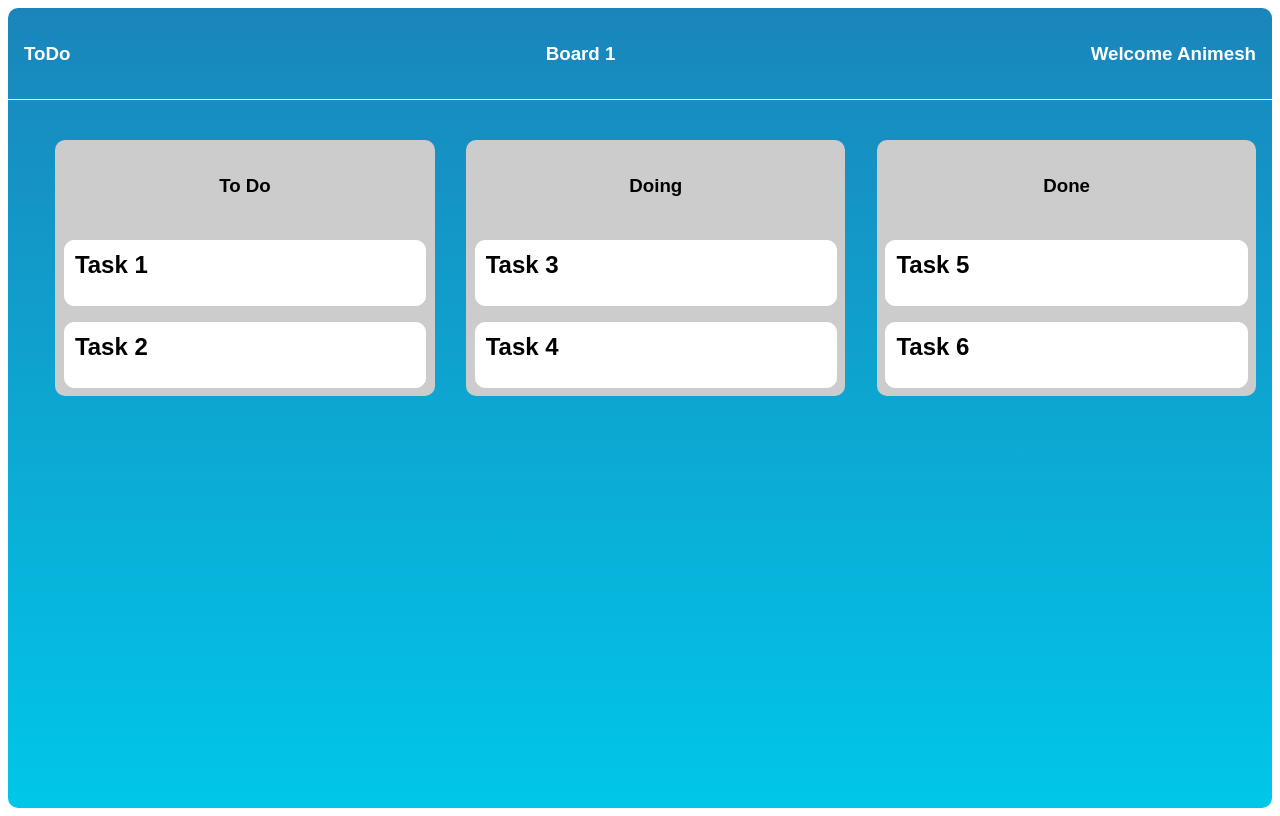
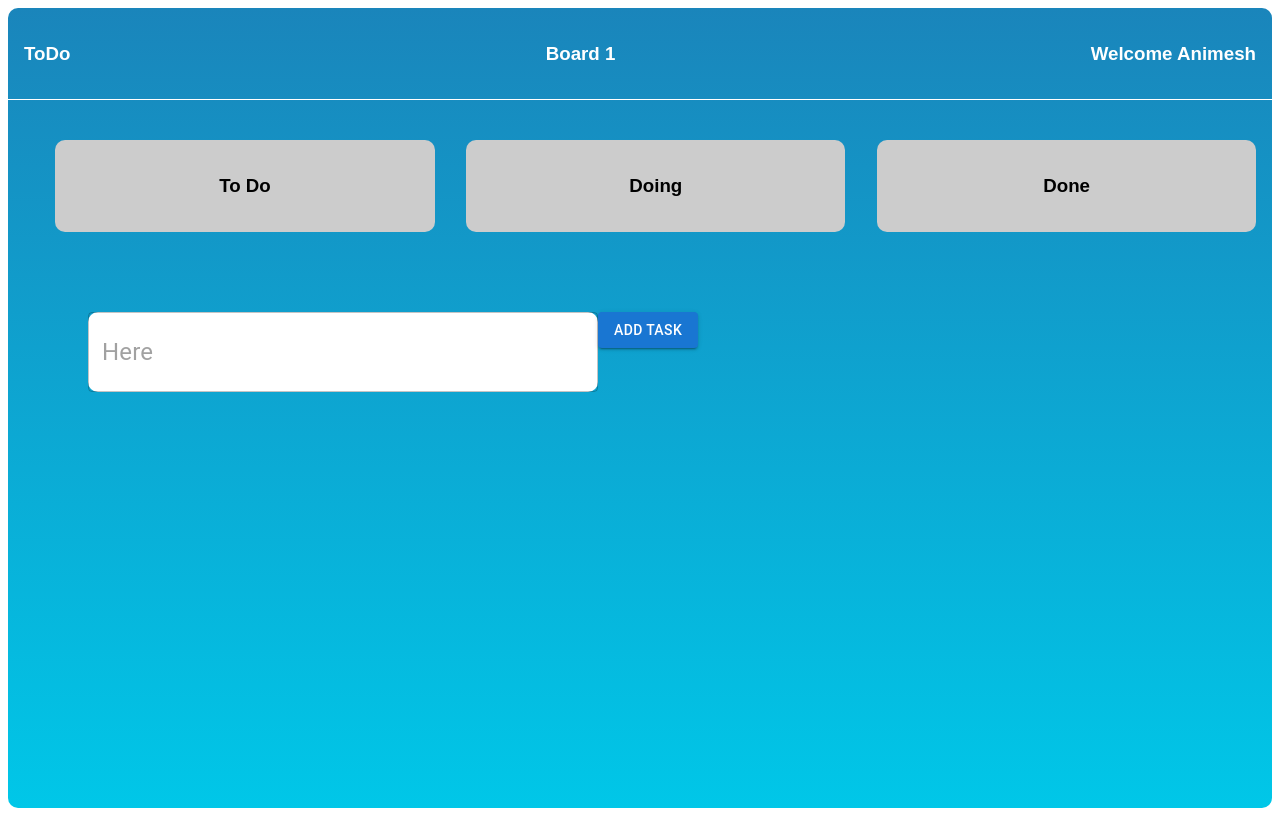
Before and after one commit to animeshdesh/TodoDragNDrop, a React (Vite) app: page /todo in a window 1280 px wide. Built offline with nearby package versions, Linux system fonts and the light colour scheme.

Commit message:
level 2- persitedcards

```diff
--- a/src/components/AddTodoInput.jsx
+++ b/src/components/AddTodoInput.jsx
@@ -1,5 +1,36 @@
-const AddTodoInput = () => {
-  return <div>AddTodoInput</div>;
+/* eslint-disable react/prop-types */
+import { TextField, Button } from "@mui/material";
+
+const AddTodoInput = ({
+  handelAddToDo,
+  newTodoTitle,
+  handleNewTodoTitleChange,
+}) => {
+  return (
+    <div>
+      <TextField
+        //   onChange={handelNameChange}
+        placeholder="Here"
+        size="medium"
+        inputProps={{
+          style: { fontSize: "1.5rem" },
+        }}
+        sx={{
+          backgroundColor: "white",
+          borderRadius: "10px",
+          width: { sm: 500, md: 510 },
+          "& .MuiInputBase-root": {
+            height: 80,
+          },
+        }}
+        value={newTodoTitle} // Step 2: Controlled input value
+        onChange={handleNewTodoTitleChange}
+      />
+      <Button variant="contained" onClick={handelAddToDo}>
+        Add Task
+      </Button>
+    </div>
+  );
 };
 
 export default AddTodoInput;
--- a/src/components/MainContainer.jsx
+++ b/src/components/MainContainer.jsx
@@ -1,27 +1,25 @@
 /* eslint-disable no-unused-vars */
-import { useState } from "react";
+import { useState, React, useEffect } from "react";
 import Header from "./header";
 import Table from "./Table";
 import { DragDropContext, Draggable, Droppable } from "react-beautiful-dnd";
 import "../styles/mainContainer.styles.css";
+import AddTodoInput from "./AddTodoInput";
 const MainContainer = () => {
-  const [todoCards, setTodoCards] = useState([
-    { id: 1, title: "Task 1", imageUrl: "URL1" },
-    { id: 2, title: "Task 2", imageUrl: "URL2" },
-    // Add more Todo cards as needed
-  ]);
+  const [newTodoTitle, setNewTodoTitle] = useState("");
+  const [todoCards, setTodoCards] = useState([]);
+  const [doingCards, setDoingCards] = useState([]);
+  const [doneCards, setDoneCards] = useState([]);
+  console.log(doneCards);
 
-  const [doingCards, setDoingCards] = useState([
-    { id: 3, title: "Task 3", imageUrl: "URL3" },
-    { id: 4, title: "Task 4", imageUrl: "URL4" },
-    // Add more Doing cards as needed
-  ]);
-
-  const [doneCards, setDoneCards] = useState([
-    { id: 5, title: "Task 5", imageUrl: "URL5" },
-    { id: 6, title: "Task 6", imageUrl: "URL6" },
-    // Add more Done cards as needed
-  ]);
+  const saveStateToLocalStorage = (todoCards, doingCards, doneCards) => {
+    const stateToSave = {
+      todoCards,
+      doingCards,
+      doneCards,
+    };
+    localStorage.setItem("todoAppData", JSON.stringify(stateToSave));
+  };
 
   const onDragEnd = (result) => {
     const { source, destination } = result;
@@ -67,7 +65,97 @@ const MainContainer = () => {
     setTodoCards(active);
     setDoingCards(inProgress);
     setDoneCards(completed);
+
+    saveStateToLocalStorage(active, inProgress, completed);
   };
+  function uniqueIdGenerator() {
+    const timestamp = new Date().getTime(); // Get a unique timestamp
+    const random = Math.floor(Math.random() * 1000); // Get a random number
+    return `${timestamp}-${random}`;
+  }
+
+  const handleNewTodoTitleChange = (event) => {
+    setNewTodoTitle(event.target.value);
+  };
+
+  const handelAddToDo = () => {
+    // Add a new todo item to the "ToDo" column
+    if (newTodoTitle.trim() === "") {
+      // Don't add empty todo items
+      return;
+    }
+
+    const newTodo = {
+      id: uniqueIdGenerator(), // Use a unique ID generator library or function
+      title: newTodoTitle,
+      imageUrl: "URL7", // You can add a default URL or leave it empty
+    };
+
+    // Update the existing todoCards state with the new todo item
+    setTodoCards([...todoCards, newTodo]); // Add the new todo item to the "ToDo" column
+
+    // Clear the input field
+    setNewTodoTitle("");
+    saveStateToLocalStorage([...todoCards, newTodo], doingCards, doneCards);
+  };
+  const deleteCard = (cardId, column) => {
+    let updatedTodoCards = [...todoCards];
+    let updatedDoingCards = [...doingCards];
+    let updatedDoneCards = [...doneCards];
+
+    if (column === "ToDo") {
+      updatedTodoCards = updatedTodoCards.filter((card) => card.id !== cardId);
+    } else if (column === "Doing") {
+      updatedDoingCards = updatedDoingCards.filter(
+        (card) => card.id !== cardId
+      );
+    } else if (column === "Done") {
+      updatedDoneCards = updatedDoneCards.filter((card) => card.id !== cardId);
+    }
+
+    setTodoCards(updatedTodoCards);
+    setDoingCards(updatedDoingCards);
+    setDoneCards(updatedDoneCards);
+
+    // Update local storage
+    saveStateToLocalStorage(
+      updatedTodoCards,
+      updatedDoingCards,
+      updatedDoneCards
+    );
+  };
+
+  useEffect(() => {
+    // Function to retrieve data from localStorage
+    const getLocalStorageData = () => {
+      const storedData = localStorage.getItem("todoAppData");
+      return storedData ? JSON.parse(storedData) : [];
+    };
+
+    // When the component mounts, try to get the state from localStorage
+    const initialState = getLocalStorageData() || {
+      todoCards: [
+        { id: 1, title: "Task 1", imageUrl: "URL1" },
+        { id: 2, title: "Task 2", imageUrl: "URL2" },
+        // Add more Todo cards as needed
+      ],
+      doingCards: [
+        { id: 3, title: "Task 3", imageUrl: "URL3" },
+        { id: 4, title: "Task 4", imageUrl: "URL4" },
+        // Add more Doing cards as needed
+      ],
+      doneCards: [
+        { id: 5, title: "Task 5", imageUrl: "URL5" },
+        { id: 6, title: "Task 6", imageUrl: "URL6" },
+        // Add more Done cards as needed
+      ],
+    };
+
+    // Initialize the state with data from localStorage
+    setTodoCards(initialState.todoCards);
+    setDoingCards(initialState.doingCards);
+    setDoneCards(initialState.doneCards);
+  }, []);
 
   return (
     <div className="mainContainer">
@@ -81,9 +169,17 @@ const MainContainer = () => {
             setDoingCards={setDoingCards}
             doneCards={doneCards}
             setDoneCards={setDoneCards}
+            deleteCard={deleteCard}
           />
         </div>
       </DragDropContext>
+      <div className="mainInput">
+        <AddTodoInput
+          handelAddToDo={handelAddToDo}
+          newTodoTitle={newTodoTitle} // Pass the new todo title to the input component
+          handleNewTodoTitleChange={handleNewTodoTitleChange}
+        />
+      </div>
     </div>
     // </DragDropContext>
   );
--- a/src/components/Table.jsx
+++ b/src/components/Table.jsx
@@ -1,16 +1,10 @@
 /* eslint-disable no-unused-vars */
 /* eslint-disable react/prop-types */
+import { React } from "react";
 import "../styles/table.styles.css";
 import Card from "./card";
 import { Droppable } from "react-beautiful-dnd";
-const Table = ({
-  todoCards,
-  doingCards,
-  doneCards,
-  setTodoCards,
-  setDoingCards,
-  setDoneCards,
-}) => {
+const Table = ({ todoCards, doingCards, doneCards, deleteCard }) => {
   return (
     <>
       <div>
@@ -43,13 +37,14 @@ const Table = ({
             {...provided.droppableProps}
           >
             <h3 className="tableHeading">To Do</h3>
-            {todoCards.map((card, index) => (
+            {todoCards?.map((card, index) => (
               <Card
-                key={card.id}
+                key={card?.id}
                 cardTodo={card}
                 index={index}
-                title={card.title}
-                imageUrl={card.imageUrl}
+                title={card?.title}
+                onDelete={() => deleteCard(card.id, "ToDo")}
+                // imageUrl={card.imageUrl}
               />
             ))}
             {provided.placeholder}
@@ -64,13 +59,13 @@ const Table = ({
             {...provided.droppableProps}
           >
             <h3 className="tableHeading">Doing</h3>
-            {doingCards.map((card, index) => (
+            {doingCards?.map((card, index) => (
               <Card
-                key={card.id}
+                key={card?.id}
                 cardTodo={card}
                 index={index}
-                title={card.title}
-                imageUrl={card.imageUrl}
+                title={card?.title}
+                onDelete={() => deleteCard(card.id, "Doing")}
               />
             ))}
             {provided.placeholder}
@@ -85,13 +80,14 @@ const Table = ({
             {...provided.droppableProps}
           >
             <h3 className="tableHeading">Done</h3>
-            {doneCards.map((card, index) => (
+            {doneCards?.map((card, index) => (
               <Card
-                key={card.id}
+                key={card?.id}
                 cardTodo={card}
                 index={index}
-                title={card.title}
-                imageUrl={card.imageUrl}
+                title={card?.title}
+                onDelete={() => deleteCard(card.id, "Done")}
+                // imageUrl={card.imageUrl}
               />
             ))}
             {provided.placeholder}
--- a/src/components/card.jsx
+++ b/src/components/card.jsx
@@ -1,11 +1,12 @@
 /* eslint-disable no-unused-vars */
 /* eslint-disable react/prop-types */
 import "../styles/card.styles.css";
+import { Button } from "@mui/material";
 import { Draggable } from "react-beautiful-dnd";
-const Card = ({ title, index, cardTodo }) => {
-  console.log(cardTodo.id.toString());
+const Card = ({ title, index, cardTodo, onDelete }) => {
+  //   console.log(cardTodo.id.toString());
   return (
-    <Draggable draggableId={cardTodo.id.toString()} index={index}>
+    <Draggable draggableId={cardTodo?.id.toString()} index={index}>
       {(provided) => (
         <div
           className="cardContainer"
@@ -20,6 +21,7 @@ const Card = ({ title, index, cardTodo }) => {
             /> */}
           <div className="cardItems">
             <h2 className="cardTitle">{title}</h2>
+            <Button onClick={onDelete}>Delete</Button>
           </div>
         </div>
       )}
--- a/src/main.jsx
+++ b/src/main.jsx
@@ -2,8 +2,4 @@ import React from "react";
 import ReactDOM from "react-dom/client";
 import App from "./App.jsx";
 
-ReactDOM.createRoot(document.getElementById("root")).render(
-  <React.StrictMode>
-    <App />
-  </React.StrictMode>
-);
+ReactDOM.createRoot(document.getElementById("root")).render(<App />);
--- a/src/styles/card.styles.css
+++ b/src/styles/card.styles.css
@@ -17,7 +17,7 @@
 }
 .cardItems {
   display: flex;
-  justify-content: start;
+  justify-content: flex-start;
 }
 
 .cardContainer:hover {
--- a/src/styles/mainContainer.styles.css
+++ b/src/styles/mainContainer.styles.css
@@ -8,3 +8,6 @@
   justify-content: space-around;
   margin-top: 2.5rem;
 }
+.mainInput {
+  margin: 5rem;
+}
```
